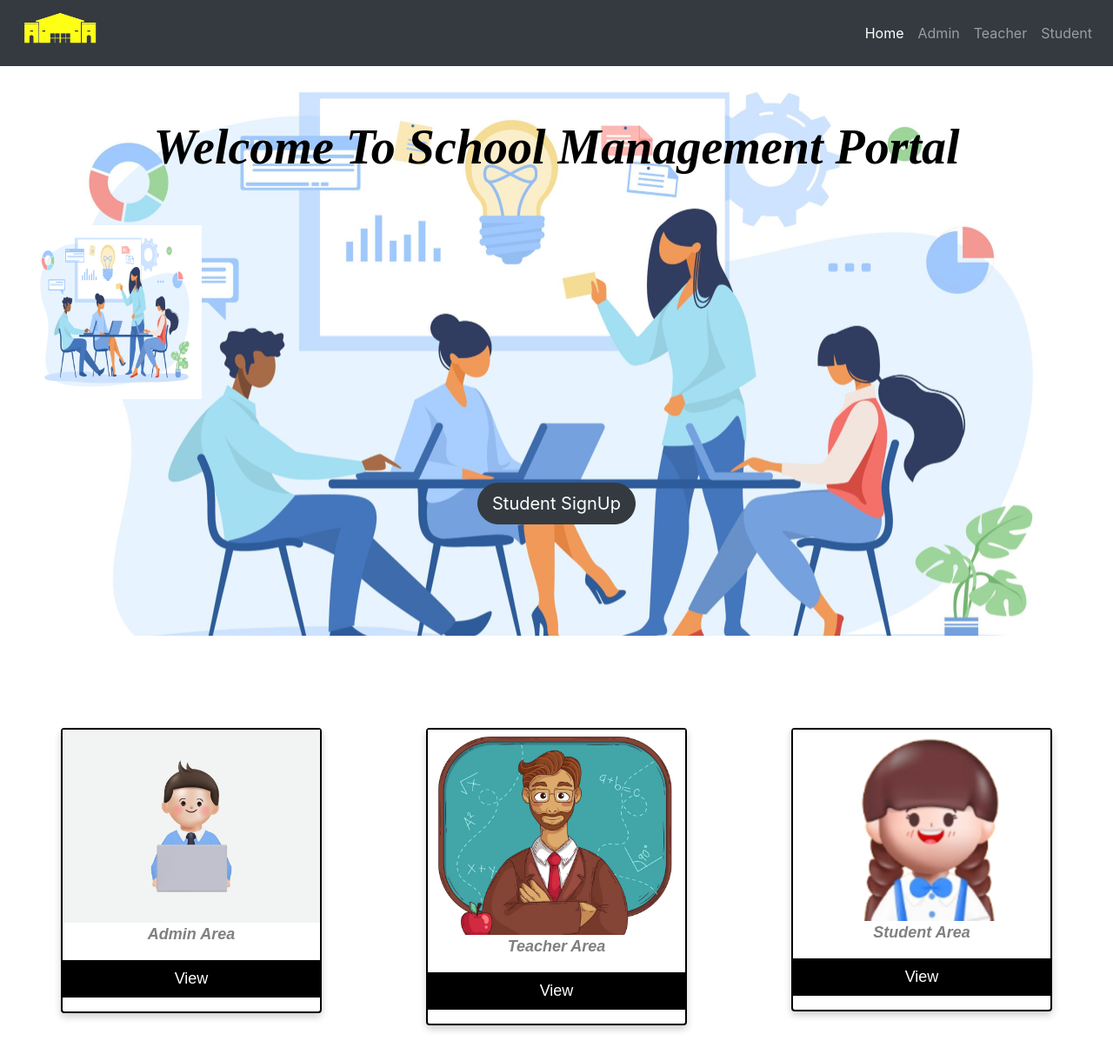
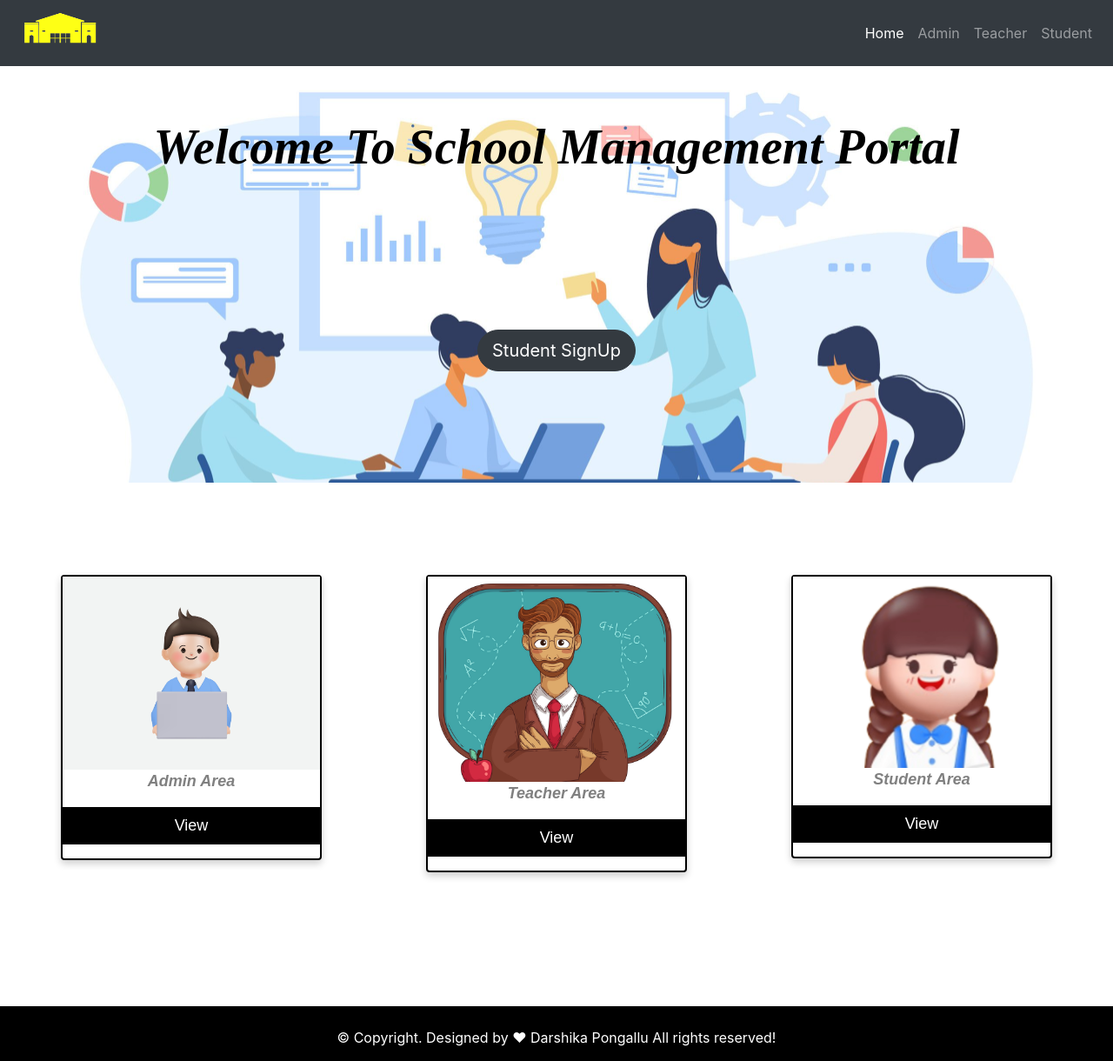
Before and after one commit to darshikapongallu/x22197222-Devopsec, a Django app: page / in a window 1280 px wide. Shown: the top 1220 px of the page at 87% size. Run offline with Django 3.2, Linux system fonts and the light colour scheme; some libraries are stand-ins or nearby versions.

Commit message:
Updated index.html

```diff
--- a/templates/school/index.html
+++ b/templates/school/index.html
@@ -44,14 +44,10 @@
   <br>
   <div class="jumbotron" style="margin-bottom: 0px;margin-top: 0px;">
     <br>
-    <h1 class="display-4 glow"
-      style="color: black; font-style: italic; font-family: 'Times New Roman'; font-weight: bold;">Welcome To School
-      Management Portal</h1>
+    <h1 class="display-4 glow" style="color: black; font-style: italic; font-family: 'Times New Roman'; font-weight: bold;">Welcome To School Management Portal</h1>
 
 
     <br><br>
-    {% load static %}
-    <img src="{% static 'images/EmpClass1.jpg' %}" alt="" width="200" height="200">
     <!-- <h3 class="text-center" style="color:white;">Built using Python Django</h3> -->
     <br><br><br><br><br>
     <p class="lead">
```
